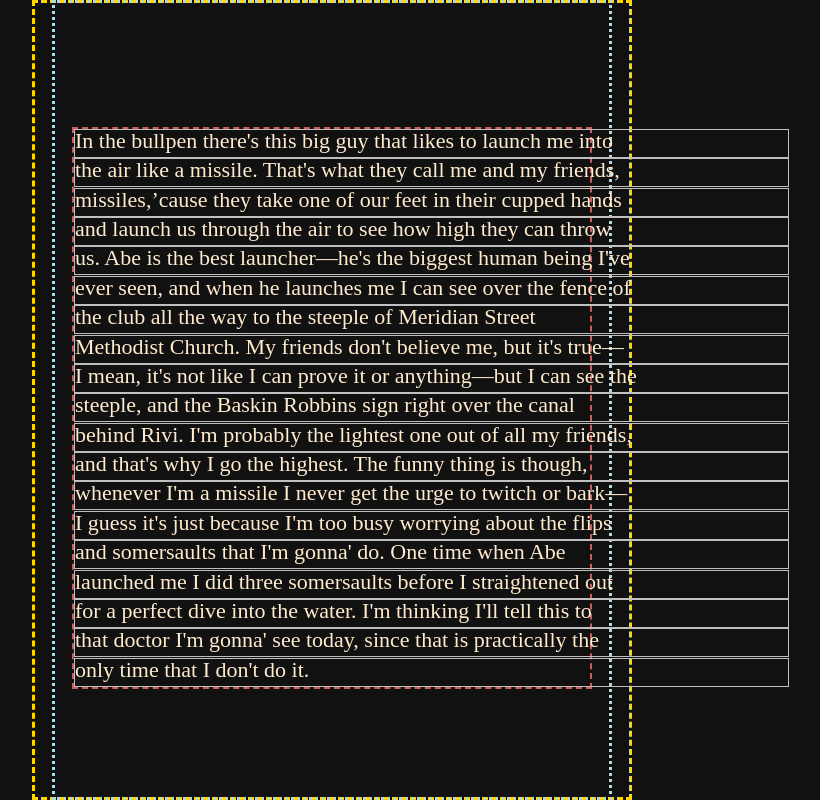
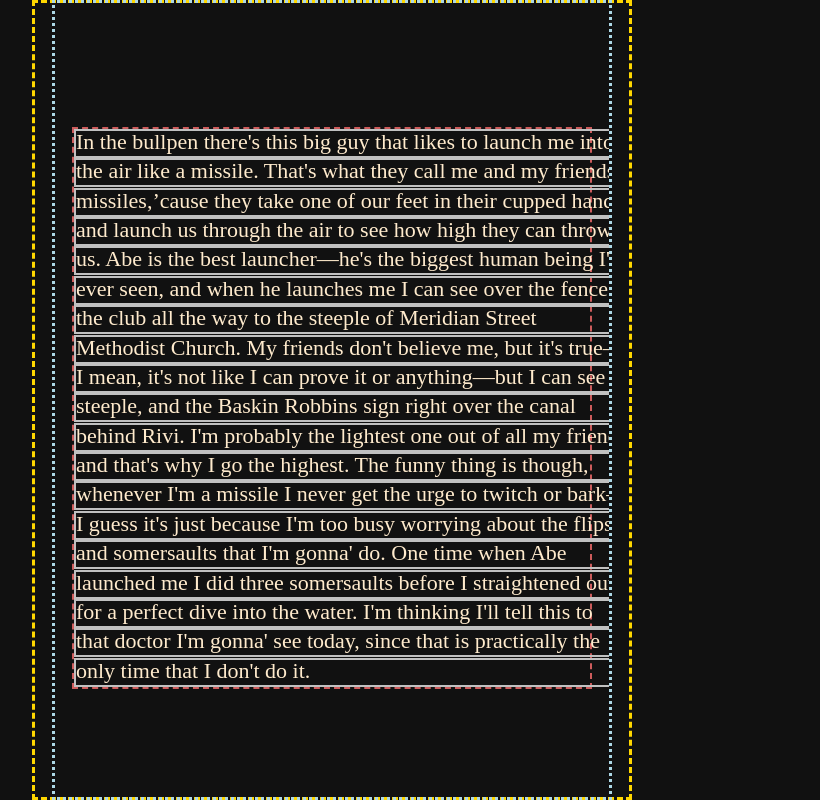
Before and after one commit to brandtryan/vanilla-html, a plain HTML site: page index.html in a window 1280 px wide. Shown: the whole page, without its empty margins (288-1108 px from the left). Drawn offline with Linux system fonts and the light colour scheme; a web font is replaced by a local one.

Commit message:
Content Vis Fluid type Containment

```diff
--- a/styles.css
+++ b/styles.css
@@ -42,6 +42,8 @@ main {
 
 section {
 	display: grid;
+	content-visibility: auto;
+	container-type: size;
 	place-content: center;
 	border: 3px dotted lightblue;
 	width: 70ch;
@@ -58,11 +60,10 @@ p {
 	width: 65ch;
 	height:fit-content;
 	line-height: calc((1rem / 5) + 2.5ex + (1rem / 5));
-	/* place-self: center; */
 }
 
 .line {
-	border: 1px solid silver;
+	border: 2px solid silver;
 	contain: strict;
 	width: 65ch;
 	height: calc(1.2ex + 1.2cap);
```
